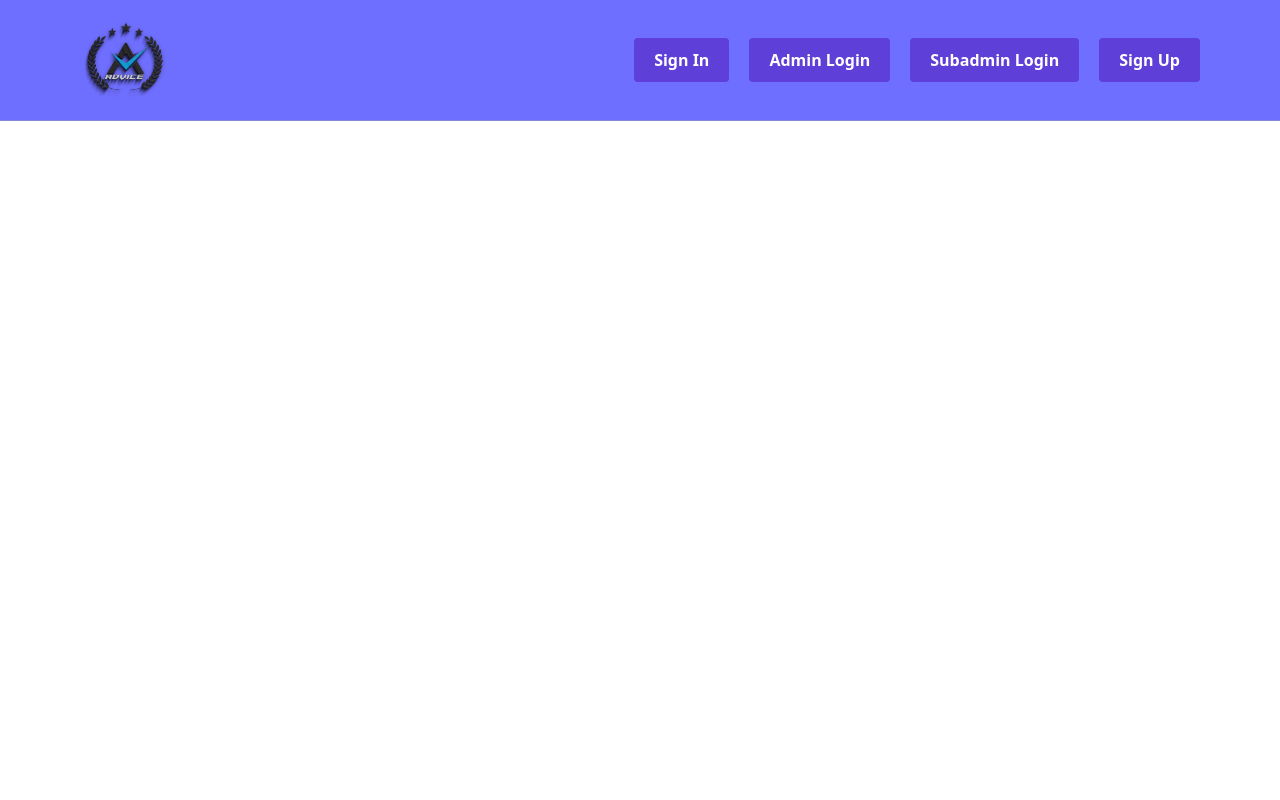
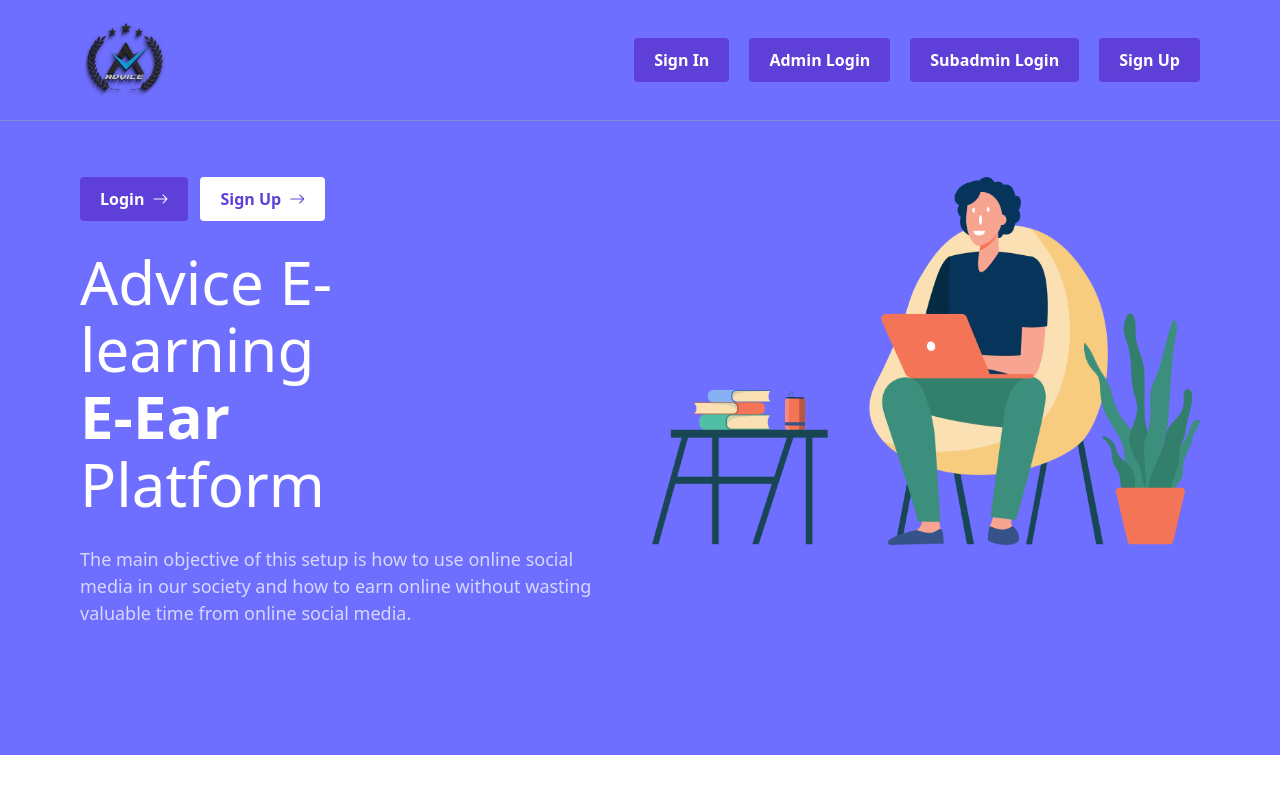
Before and after one commit to anupom998/Advance-E-Learning-Platform, a React (Create React App) app: page / in a window 1280 px wide. Shown: the top 800 px of the page. Built offline with nearby package versions, Linux system fonts and the light colour scheme.

Commit message:
Create: hero Section  added

```diff
--- a/package.json
+++ b/package.json
@@ -10,6 +10,7 @@
     "react": "^18.3.1",
     "react-dom": "^18.3.1",
     "react-scripts": "5.0.1",
+    "react-type-animation": "^3.2.0",
     "web-vitals": "^2.1.4"
   },
   "scripts": {
--- a/src/App.js
+++ b/src/App.js
@@ -1,18 +1,12 @@
 import "./App.css";
-import Footer from "./Components/Footer";
-import Header from "./Components/Header";
+import HomeLayout from "./Layouts/HomeLayout";
+import IndexPage from "./Pages/IndexPage";
 
 function App() {
   return (
-    <main>
-      <Header />
-
-      <div className="App min-h-screen">
-        {/* <h2 className="bg-purple-light">Hello World!</h2> */}
-      </div>
-
-      <Footer />
-    </main>
+    <HomeLayout>
+      <IndexPage />
+    </HomeLayout>
   );
 }
 
--- /dev/null
+++ b/src/Components/IndexPage/Hero.js
@@ -0,0 +1,72 @@
+import React from "react";
+import HeroImg from "../../assets/hero-img.png";
+import PrimaryButton from "../Library/Button/PrimaryButton";
+import SecondaryButton from "../Library/Button/SecondaryButton";
+import { TypeAnimation } from "react-type-animation";
+
+const Hero = () => {
+  return (
+    <div className="bg-purple-light flex items-center justify-center">
+      <div className="max-w-6xl w-full mx-auto px-4 pt-14 pb-20 text-white grid gap-x-6 grid-cols-1 md:grid-cols-2">
+        <div className="">
+          {/* Navigation link */}
+          <div className="flex space-x-3 mb-7">
+            <PrimaryButton
+              title="Login"
+              icon={<i class="bi bi-arrow-right"></i>}
+            />
+            <SecondaryButton
+              title="Sign up"
+              icon={<i class="bi bi-arrow-right"></i>}
+            />
+          </div>
+
+          {/* Slogun */}
+          <h1 className="lg:text-6xl text-5xl mb-7 lg:leading-[4.2rem] leading-[3.7rem] font-light">
+            Advice E- <br />
+            learning
+            <br />
+            <span className=" text-white font-semibold">
+              E-
+              <TypeAnimation
+                sequence={[
+                  "Learning",
+                  2000, // Waits 1s
+                  "Earning",
+                  2000,
+                ]}
+                wrapper="span"
+                speed={40}
+                cursor={true}
+                repeat={Infinity}
+                //   style={{ fontSize: "2em", display: "inline-block" }}
+              />
+            </span>
+            <br />
+            Platform
+          </h1>
+
+          {/* Description */}
+          <p className="text-[18px] text-[#FFFFFFB8] mb-12">
+            The main objective of this setup is how to use online social media
+            in our society and how to earn online without wasting valuable time
+            from online social media.
+          </p>
+        </div>
+
+        {/* Hero Img */}
+        <div className="flex justify-center md:items-center lg:items-baseline">
+          <div className="relative">
+            <img
+              src={HeroImg}
+              alt="Person on Laptop"
+              className="max-h-60 md:max-h-none"
+            />
+          </div>
+        </div>
+      </div>
+    </div>
+  );
+};
+
+export default Hero;
--- /dev/null
+++ b/src/Pages/IndexPage.js
@@ -0,0 +1,13 @@
+import React from "react";
+import Hero from "../Components/IndexPage/Hero";
+
+const IndexPage = () => {
+  return (
+    <main className="min-h-screen">
+      {/* Hero Section */}
+      <Hero />
+    </main>
+  );
+};
+
+export default IndexPage;
```
Also changed, not shown: src/assets/hero-img.png (added), 1 other file (tests, documents, lock files or other folders).
